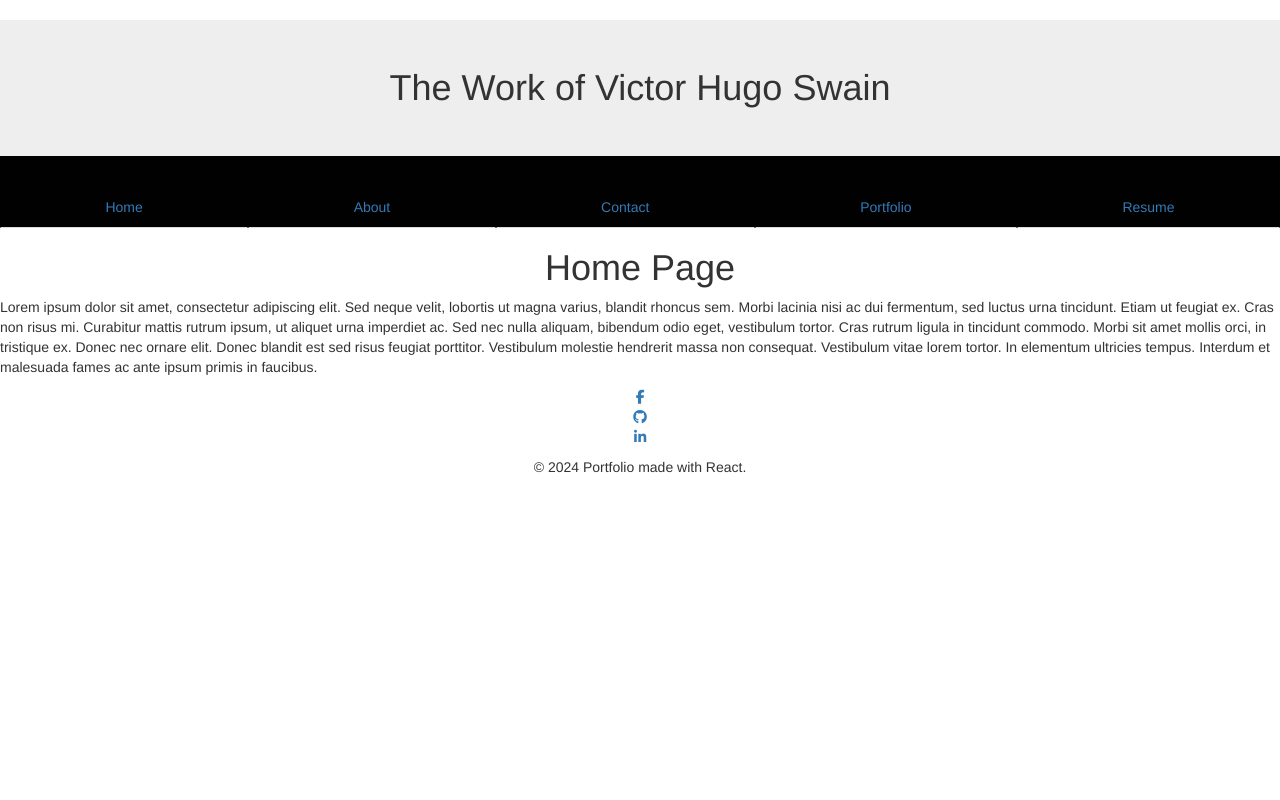
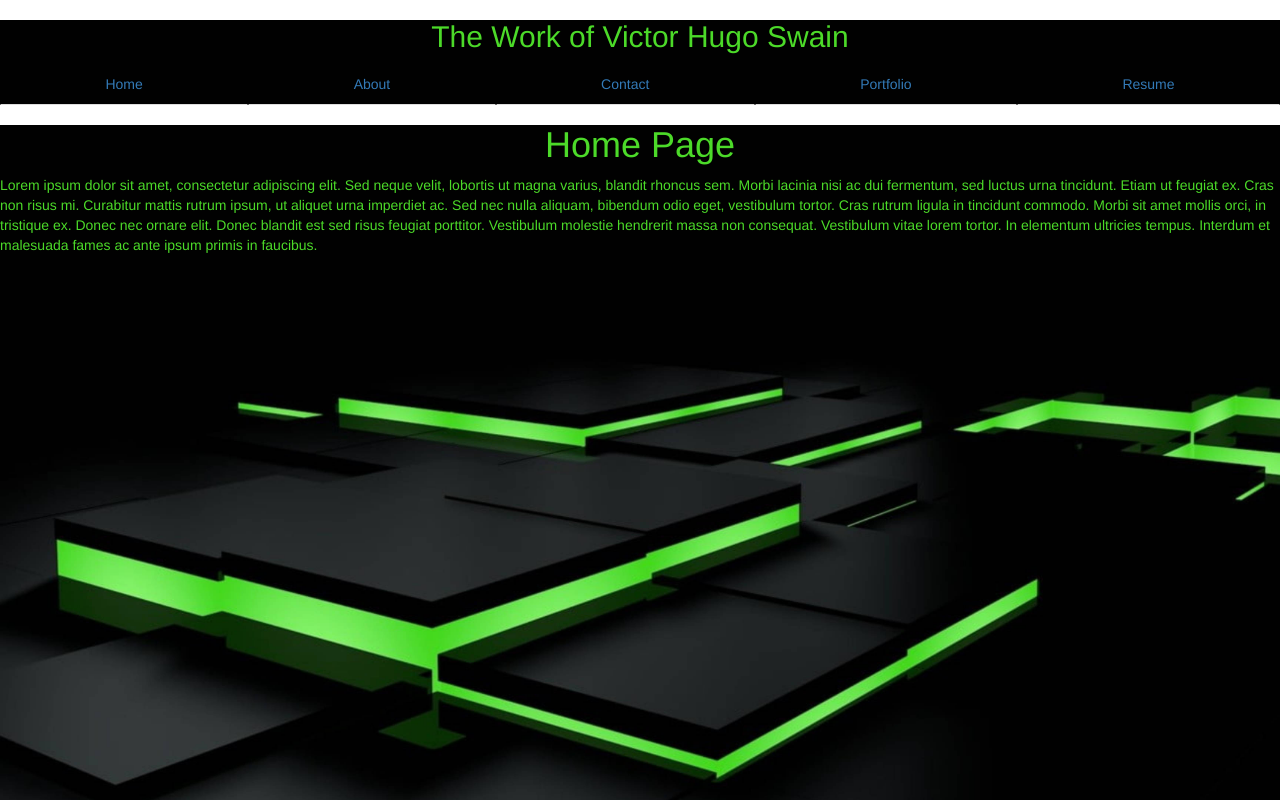
Before and after one commit to VicSwain/Reactfolio, a React (Vite) app in the folder Reactfolio/: page / in a window 1280 px wide. Shown: the top 800 px of the page. Built offline with nearby package versions, Linux system fonts and the light colour scheme.

Commit message:
added BG image to display on all pages; adjusted text color for entire app to match bg; imported App.css to main.jsx for styling

```diff
--- a/Reactfolio/src/App.css
+++ b/Reactfolio/src/App.css
@@ -1,42 +1,3 @@
-#root {
-  max-width: 1280px;
-  margin: 0 auto;
-  padding: 2rem;
-  text-align: center;
+body {
+  color: #4CDA29
 }
-
-.logo {
-  height: 6em;
-  padding: 1.5em;
-  will-change: filter;
-  transition: filter 300ms;
-}
-.logo:hover {
-  filter: drop-shadow(0 0 2em #646cffaa);
-}
-.logo.react:hover {
-  filter: drop-shadow(0 0 2em #61dafbaa);
-}
-
-@keyframes logo-spin {
-  from {
-    transform: rotate(0deg);
-  }
-  to {
-    transform: rotate(360deg);
-  }
-}
-
-@media (prefers-reduced-motion: no-preference) {
-  a:nth-of-type(2) .logo {
-    animation: logo-spin infinite 20s linear;
-  }
-}
-
-.card {
-  padding: 2em;
-}
-
-.read-the-docs {
-  color: #888;
-}
--- a/Reactfolio/src/App.jsx
+++ b/Reactfolio/src/App.jsx
@@ -2,12 +2,13 @@ import { Outlet } from "react-router-dom";
 import Header from "./components/Header";
 // import Home from './pages/Home';
 import Footer from "./components/Footer";
+import backgroundImage from './assets/B&GImage1.jpg'
 
 function App() {
   return (
     <>
       <Header />
-      <main className="mx-3">
+      <main className="mx-3" style={{ backgroundImage: `url(${backgroundImage})`, backgroundSize: 'cover', height: '100vh'  }}>
         <Outlet />
       </main>
 
--- a/Reactfolio/src/components/Header.jsx
+++ b/Reactfolio/src/components/Header.jsx
@@ -51,9 +51,9 @@ function Navigation() {
 
 function Header() {
     return (
-        <header style={{ backgroundImage: `url(${backgroundImage})`, backgroundSize: 'cover' }}>
+        <header style={{ backgroundImage: `url(${backgroundImage})`, backgroundSize: 'cover'}}>
 
-            <h1 className='jumbotron text-center'>The Work of Victor Hugo Swain</h1>
+            <h2 className='text-center'>The Work of Victor Hugo Swain</h2>
             <Navigation />
         </header>
     );
--- a/Reactfolio/src/index.css
+++ /dev/null
@@ -1,70 +0,0 @@
-:root {
-  font-family: Inter, system-ui, Avenir, Helvetica, Arial, sans-serif;
-  line-height: 1.5;
-  font-weight: 400;
-
-  color-scheme: light dark;
-  color: rgba(255, 255, 255, 0.87);
-  background-color: #242424;
-
-  font-synthesis: none;
-  text-rendering: optimizeLegibility;
-  -webkit-font-smoothing: antialiased;
-  -moz-osx-font-smoothing: grayscale;
-}
-
-a {
-  font-weight: 500;
-  color: #646cff;
-  text-decoration: inherit;
-}
-a:hover {
-  color: #535bf2;
-}
-
-body {
-  margin: 0;
-  display: flex;
-  place-items: center;
-  min-width: 320px;
-  min-height: 100vh;
-}
-
-h1 {
-  font-size: 3.2em;
-  line-height: 1.1;
-}
-
-button {
-  border-radius: 8px;
-  border: 1px solid transparent;
-  padding: 0.6em 1.2em;
-  font-size: 1em;
-  font-weight: 500;
-  font-family: inherit;
-  background-color: #1a1a1a;
-  cursor: pointer;
-  transition: border-color 0.25s;
-}
-button:hover {
-  border-color: #646cff;
-}
-button:focus,
-button:focus-visible {
-  outline: 4px auto -webkit-focus-ring-color;
-}
-
-@media (prefers-color-scheme: light) {
-  :root {
-    color: #213547;
-    background-color: #ffffff;
-  }
-  a:hover {
-    color: #747bff;
-  }
-  button {
-    background-color: #f9f9f9;
-  }
-
-
-}
--- a/Reactfolio/src/main.jsx
+++ b/Reactfolio/src/main.jsx
@@ -6,6 +6,7 @@ import { createBrowserRouter, RouterProvider } from 'react-router-dom';
 import 'bootstrap/dist/css/bootstrap.min.css'
 // import fontawesome
 import '@fortawesome/fontawesome-free/css/all.css'
+import './App.css'
 import App from './App';
 // page imports
 import Error from './pages/Error';
--- a/Reactfolio/src/pages/About.jsx
+++ b/Reactfolio/src/pages/About.jsx
@@ -1,14 +1,21 @@
 export default function About() {
     return (
       <div>
-        <h1 className="text-center">About Page</h1>
+        <h1 className="text-center">Code Makeup of Vic Swain</h1>
         <p>
-          Nunc pharetra finibus est at efficitur. Praesent sed congue diam.
-          Integer gravida dui mauris, ut interdum nunc egestas sed. Aenean sed
-          mollis diam. Nunc aliquet risus ac finibus porta. Nam quis arcu non
-          lectus tincidunt fermentum. Suspendisse aliquet orci porta quam semper
-          imperdiet. Praesent euismod mi justo, faucibus scelerisque risus cursus
-          in. Sed rhoncus mollis diam, sit amet facilisis lectus blandit at.
+        Hey there! 👋 I'm Vic Swain, a passionate learner and aspiring full-stack developer based in the vibrant city of Denver, Colorado.
+
+My journey into the world of web development began with the intention to make a career transition from telecommunications sales, quality control, and logistics to pursue becoming a proficient full-stack developer. Embracing the ever-evolving landscape of technology, I've been immersing myself in the realms of HTML, CSS, JavaScript, React, PostgreSQL, and MongoDB. With each line of code I write, I'm fueled by a desire to create innovative solutions and meaningful experiences for users.
+
+Beyond my love for coding, I'm a dedicated musician with a particular affinity for drum and bass and experimental bass music. When I'm not coding, you'll often find me in my home studio, fine-tuning beats and melodies to create my next sonic masterpiece.
+
+Prioritizing my health and well-being has been a transformative journey for me. After overcoming a lifelong battle with obesity, I've discovered the transformative power of strength training and regular exercise. This commitment to my health has not only enriched my personal life but has also instilled in me a sense of discipline and resilience that I bring to every aspect of my work.
+
+Known for my meticulous attention to detail and unwavering pursuit of excellence, I thrive in environments where innovation and problem-solving are celebrated. Whether it's crafting pixel-perfect user interfaces or architecting scalable backend systems, I approach each challenge with a tenacious spirit and a relentless drive for perfection.
+
+I'm incredibly excited about the opportunity to leverage my dedication, problem-solving aptitude, and passion for progress to continue honing my development skills and building transformative apps that make a positive impact in people's lives. Let's collaborate and bring our ideas to life!
+
+
         </p>
       </div>
     );
```
